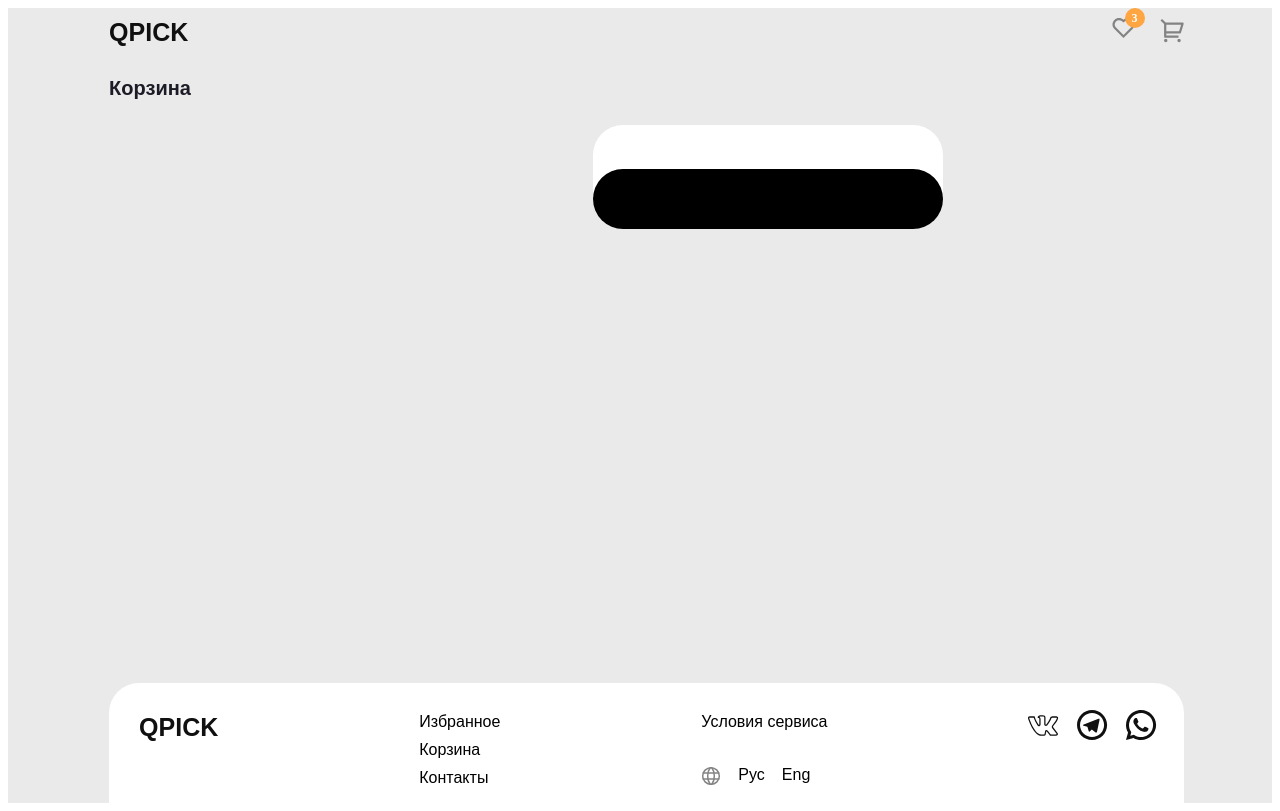
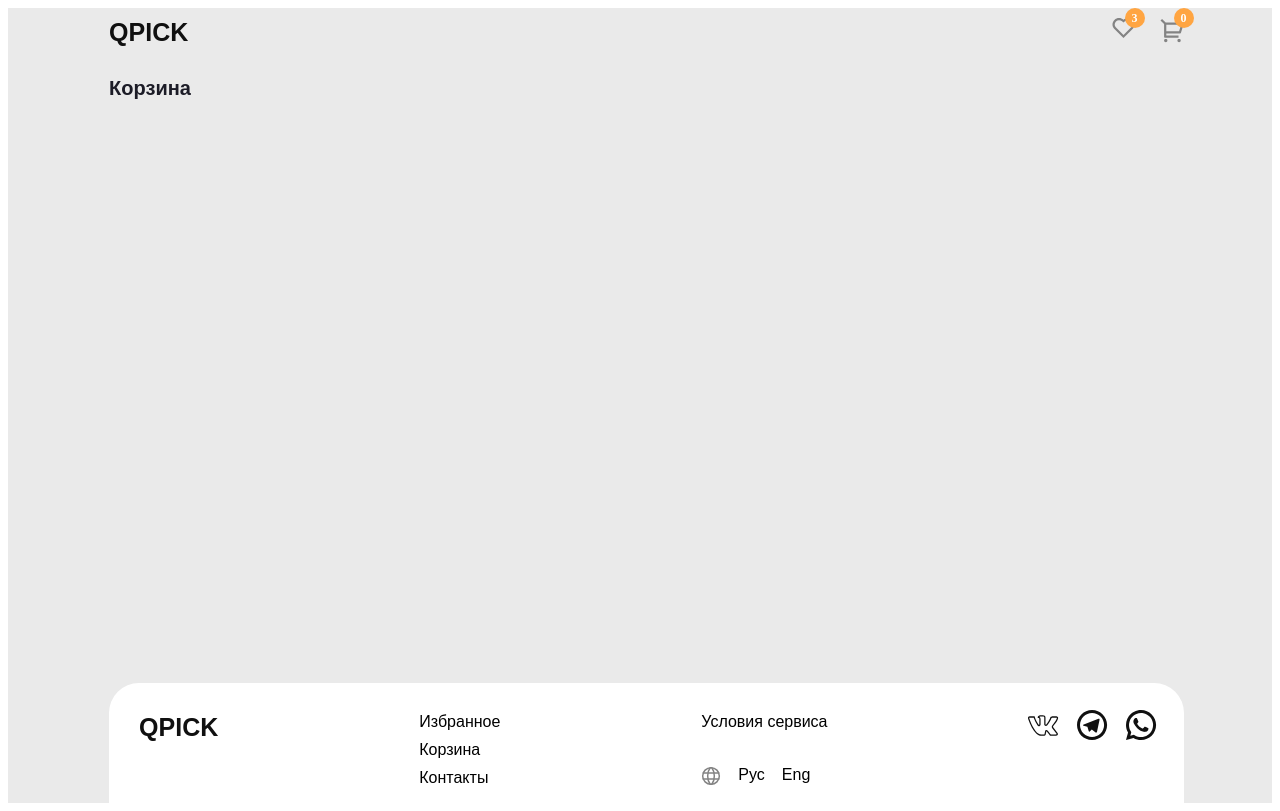
Before and after one commit to Sweepyd1/neo_flex_test_vue, a Vue app: page /basket in a window 1280 px wide. Built offline with nearby package versions, Linux system fonts and the light colour scheme.

Commit message:
reactive header

```diff
--- a/src/components/cart_in_basket.vue
+++ b/src/components/cart_in_basket.vue
@@ -37,7 +37,7 @@
             </div>
 
             <div class="total_price">
-                <span> 2 927 ₽</span>
+                <span>{{total_price_element}}</span>
 
             </div>
 
@@ -51,9 +51,10 @@ import minus_svg from '@/svg/minus_svg.vue';
 import plus_svg from '@/svg/plus_svg.vue';
 import trash_svg from '@/svg/trash_svg.vue';
 import { useBasketStore } from '@/store/basket';
-import { defineProps, defineEmits } from 'vue';
+import { defineProps, defineEmits, ref } from 'vue';
 
 const basketStore = useBasketStore()
+
 
 const props = defineProps(
     {
@@ -65,13 +66,15 @@ const props = defineProps(
 
     }
 )
-
+const total_price_element = ref(props.price * props.count);
 const emit = defineEmits(['updateCount', 'minusCount']);
 
 function plusOne() {
   emit('updateCount', props.count + 1);
   const headphone = {img:props.img,title:props.title, price:props.price, rate:props.rate, count:props.count + 1}
   basketStore.addInList(headphone)
+  total_price_element.value = props.price * (props.count + 1);
+
 }
 
 function minusOne() {
@@ -79,12 +82,18 @@ function minusOne() {
     emit('minusCount', props.count -1);
   const headphone = {img:props.img,title:props.title, price:props.price, rate:props.rate, count:props.count}
   basketStore.deleteElement(headphone)
+  total_price_element.value = props.price * (props.count - 1);
+
   }
   else{
     // ничего
   }
 
 }
+
+
+
+
 </script>
 
 <style scoped lang="scss">
--- a/src/components/headerComponent.vue
+++ b/src/components/headerComponent.vue
@@ -1,6 +1,6 @@
 <template>
     <div class="header">
-        <div class="logo">
+        <div class="logo" @click="goHome">
             <span>QPICK</span>
 
         </div>
@@ -15,6 +15,9 @@
             </div>
             <div class="basket">
                 <basket_svg></basket_svg>
+                <div class="notification-badge">
+                    {{ countHeadphone }}
+                </div>
 
             </div>
 
@@ -31,6 +34,26 @@
 
 import basket_svg from '@/svg/basket_svg.vue';
 import favourities_svg from '@/svg/favourities_svg.vue';
+
+import { useRouter } from 'vue-router';
+import { useBasketStore } from '@/store/basket';
+import {  computed } from 'vue';
+const basketStore = useBasketStore()
+
+
+
+const router = useRouter()
+
+function goHome(){
+    router.push("/")
+
+}
+
+const countHeadphone = computed(() => {
+    return basketStore.getCountFromList();
+});
+
+
 </script>
 
 <style scoped lang="scss">
@@ -63,7 +86,10 @@ span{
     display: inline-block;
     /* Чтобы обернуть содержимое */
 }
-
+.basket{
+    position: relative;
+    display: inline-block;
+}
 .notification-badge {
     position: absolute;
 
--- a/src/pages/basketPage.vue
+++ b/src/pages/basketPage.vue
@@ -10,9 +10,9 @@ const basketStore = useBasketStore()
 const cleanArray = ref()
 
 onMounted(()=>{
-    console.log(basketStore.getCount())
+
     cleanArray.value = toRaw(basketStore.getList());
-    console.log(cleanArray.value)
+
 })
 
 function plusOne(index) {
@@ -23,7 +23,7 @@ function minusOne(index) {
 }
 
 
-console.log(basketStore.getTotalPrice())
+
 
 </script>
 
@@ -45,14 +45,16 @@ console.log(basketStore.getTotalPrice())
                     />
 
 
-                    <div class="total_price_block">
+                    <!-- <div class="total_price_block">
                         <div class="total_price">
+                            <span>ИТОГО</span>
+                            <span>₽ 2 927</span>
                             <div class="buy_button">
 
                             </div>
                         </div>
 
-                    </div>
+                    </div> -->
 
 
                 </div>
@@ -136,6 +138,7 @@ span {
         height: 180px;
         margin-top: 25px;
         transform: translateX(-50%); /* Центрирование по горизонтали */
+
     }
 
     .total_price {
@@ -145,6 +148,10 @@ span {
         border-radius: 30px;
         position: absolute; /* Размещение внутри родительского элемента */
         top: 0; /* Верхний край */
+
+        display: flex;
+        align-items: start;
+        justify-content: space-between;
     }
 
     .buy_button {
--- a/src/store/basket.js
+++ b/src/store/basket.js
@@ -1,4 +1,5 @@
 import { defineStore } from "pinia";
+
 // import { ref } from "vue";
 
 export const useBasketStore = defineStore('basket', {
@@ -14,6 +15,7 @@ export const useBasketStore = defineStore('basket', {
             // Загружаем данные из cookie перед добавлением
             this.loadFromCookie();
 
+
             // Добавляем новый элемент
             const existingHeadphone = this.headphoneListInBasket.find(item => item.title === headphone.title && item.img === headphone.img && item.count);
 
@@ -26,11 +28,13 @@ export const useBasketStore = defineStore('basket', {
 
 
 
+
             this.saveToCookie();
         },
 
         deleteElement(headphone){
             this.loadFromCookie();
+
 
             const existingHeadphone = this.headphoneListInBasket.find(item => item.title === headphone.title && item.img === headphone.img && item.count);
 
@@ -47,6 +51,7 @@ export const useBasketStore = defineStore('basket', {
 
 
 
+
             this.saveToCookie();
 
 
@@ -54,9 +59,9 @@ export const useBasketStore = defineStore('basket', {
 
         getTotalPrice(){
             this.loadFromCookie();
-            console.log("total price")
+
             for(let i = 0; i<this.headphoneListInBasket.length; i++){
-                // console.log(this.headphoneListInBasket[i])
+
                 const count = this.headphoneListInBasket[i].count
                 const price = this.headphoneListInBasket[i].price
                 const total_price_for_element = count*price
@@ -64,17 +69,32 @@ export const useBasketStore = defineStore('basket', {
                 this.totalPrice += total_price_for_element
 
             }
-            console.log(this.totalPrice)
 
+
+        },
+        getCountFromList() {
+            let count = 0;
+            for (let i = 0; i < this.headphoneListInBasket.length; i++) {
+                count += this.headphoneListInBasket[i].count;
+            }
+            return count;
         },
 
 
 
-        getCount() {
-            return this.headphoneListInBasket.length;
-        },
+        // getCount() {
+        //     this.loadFromCookie();
+
+        //     for (let i=0; i<this.headphoneListInBasket.length; i++){
+        //         console.log("all data")
+        //         console.log(this.headphoneListInBasket[i])
+        //         this.countHeadphone += this.headphoneListInBasket[i].count
+
+        //     }
+        //     return this.countHeadphone
+        // },
         getList() {
-            // Загружаем данные из cookie перед возвратом списка
+
             this.loadFromCookie();
             return this.headphoneListInBasket;
         },
@@ -88,14 +108,14 @@ export const useBasketStore = defineStore('basket', {
             const cookieParts = cookieString.split('; ');
             let basketData = null;
 
-            // Ищем куку с данными наушников
+
             cookieParts.forEach(part => {
                 if (part.startsWith('headphoneList=')) {
                     basketData = part.substring('headphoneList='.length);
                 }
             });
 
-            // Если кука найдена, парсим и обновляем состояние
+
             if (basketData) {
                 this.headphoneListInBasket = JSON.parse(basketData);
             }
```
